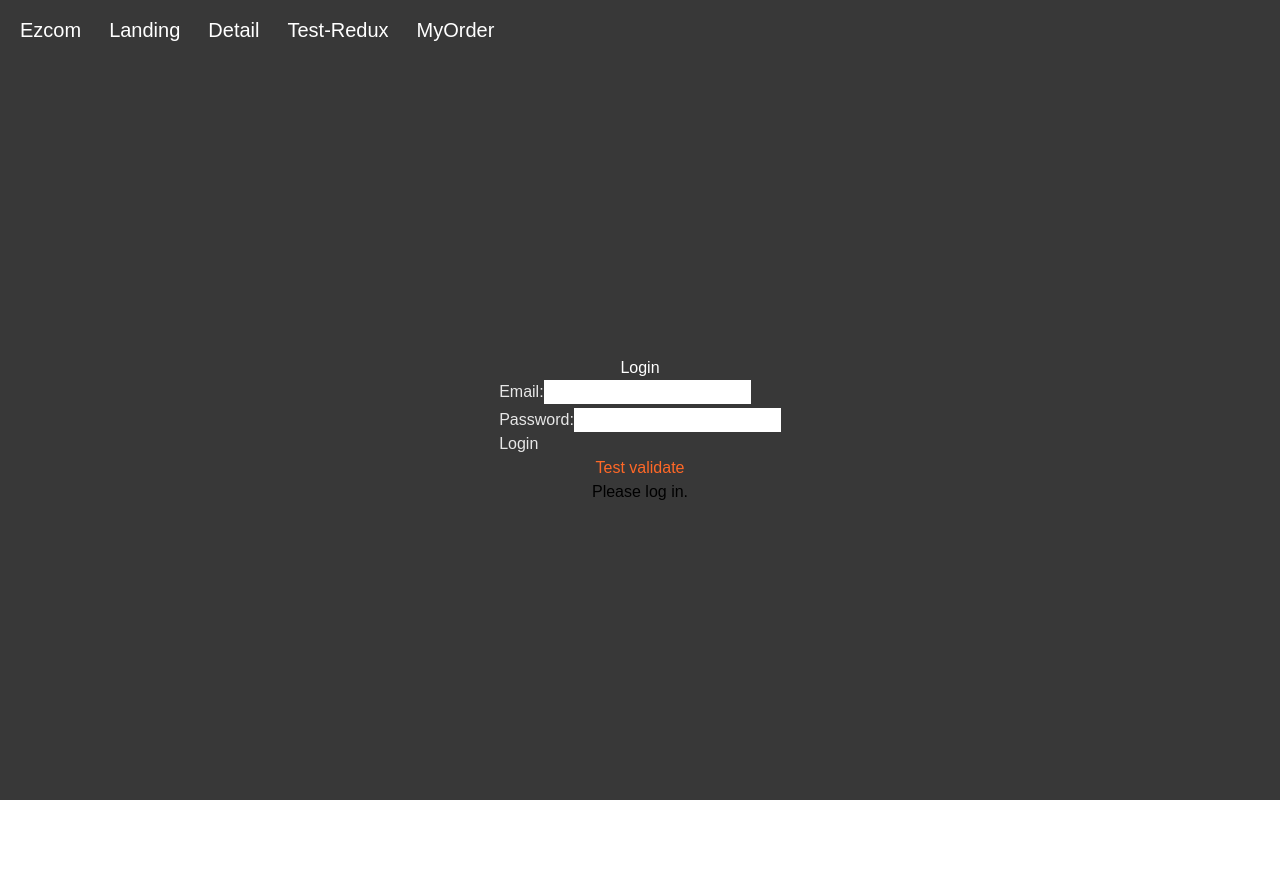
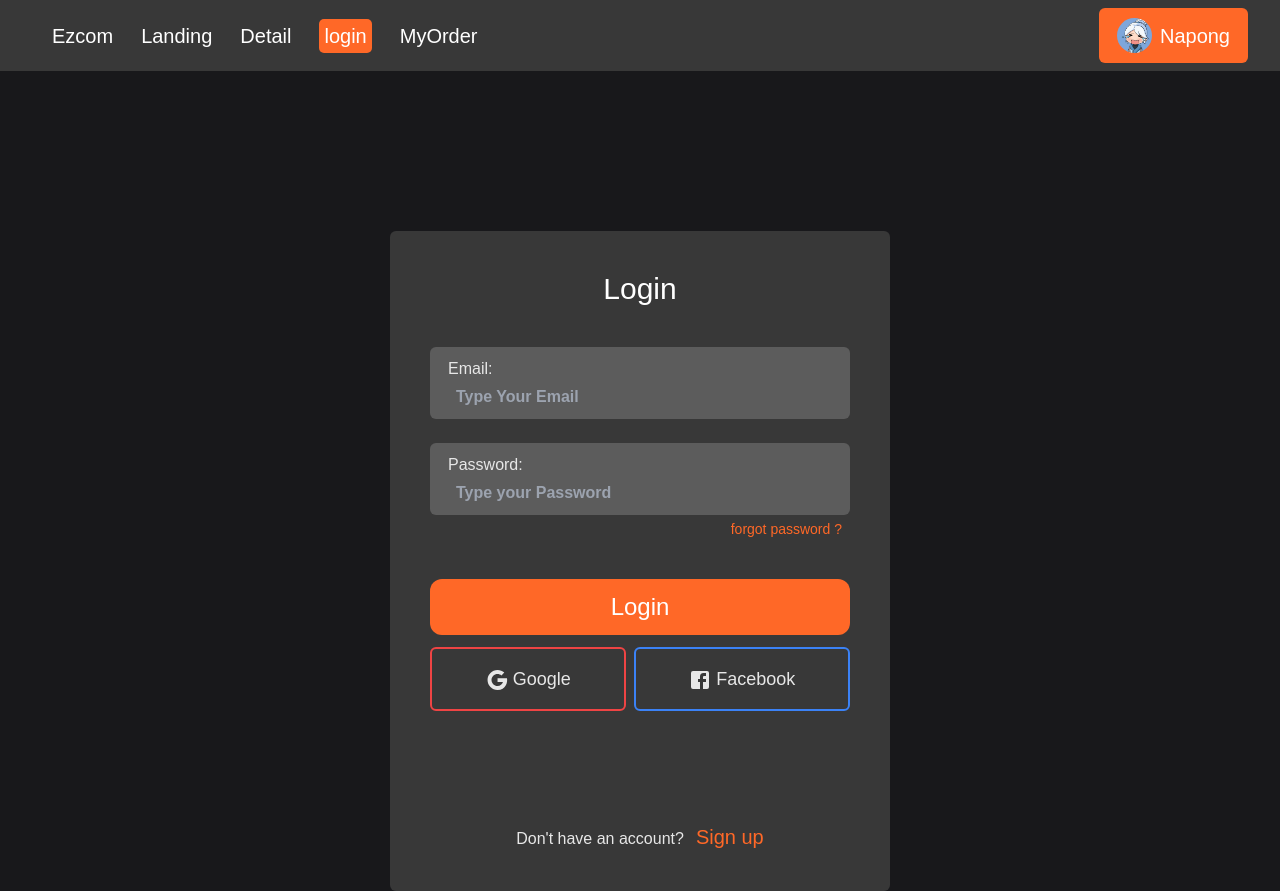
Before and after one commit to ezcom-team/ezcom-client, a React (Vite) app in the folder ezcom-frontend/: page /login in a window 1280 px wide. Before the commit the page ends 800 px from the top, so only its background shows below. Built offline with nearby package versions, Linux system fonts and the light colour scheme.

Commit message:
edit login and botton on detail , myorder page

```diff
--- /dev/null
+++ b/ezcom-frontend/src/components/AccountProfile/index.jsx
@@ -0,0 +1,53 @@
+import React, { useState } from 'react';
+import pic from '../../img/p1.jpg'
+function index() {
+    const [isOpen, setIsOpen] = useState(false);
+
+    const toggleDropdown = () => {
+        setIsOpen(!isOpen);
+    };
+
+    return (
+        <div className="relative inline-block text-left ">
+            <button
+                onClick={toggleDropdown}
+                type="button"
+                className="px-4 py-2 font-medium text-white bg-primary border-[2px] border-transparent hover:border-orange-700 rounded-md  focus:outline-none focus-visible:ring focus-visible:ring-blue-300"
+            >
+                <div className="h-[35px] flex">
+                    <img src={pic} className="max-h-full max-w-full rounded-full mr-2 " />
+                    <div className='my-auto text-xl'>Napong</div>
+                </div>
+
+            </button>
+
+            {/* Apply transition classes to create animation */}
+            <div
+                className={`${isOpen ? 'block' : 'hidden'
+                    } absolute right-0 mt-2 w-48 bg-200 rounded-lg shadow-lg transition-opacity duration-300 ease-in-out`}
+            >
+                <ul className="py-2">
+                    <li>
+                        <a
+                            href="#"
+                            className="block px-4 py-2 text-gray-800 hover:bg-gray-100"
+                        >
+                            Profile
+                        </a>
+                    </li>
+                    <li>
+                        <a
+                            href="#"
+                            className="block px-4 py-2 text-gray-800 hover:bg-gray-100"
+                        >
+                            Log out
+                        </a>
+                    </li>
+
+                </ul>
+            </div>
+        </div>
+    );
+}
+
+export default index;
--- a/ezcom-frontend/src/components/Buy/BuyDetail.jsx
+++ b/ezcom-frontend/src/components/Buy/BuyDetail.jsx
@@ -32,7 +32,7 @@ const BuyDetail = () => {
             </div>
             <div className="flex align-middle my-auto">
                 <a
-                    className=" bg-green-600 px-8 py-2 rounded-md hover:bg-green-700"
+                    className=" border-[2px] border-green-600 hover:bg-green-600 px-8 py-2 rounded-md duration-500"
                     href="#"
                 >
                     Buy
--- a/ezcom-frontend/src/components/MyOrderpage/BuyCard.jsx
+++ b/ezcom-frontend/src/components/MyOrderpage/BuyCard.jsx
@@ -38,7 +38,7 @@ const BuyCard =() =>{
             <div className="flex align-middle justify-center">
                 <div className="my-auto justify-center">
                 <a
-                    className=" bg-primary px-8 py-3 rounded-md hover:bg-orange-700 text-100"
+                    className="border-[2px] border-primary px-8 py-3 rounded-md hover:bg-primary text-100"
                     href="#"
                 >
                     Cancel
--- a/ezcom-frontend/src/components/Nav.jsx
+++ b/ezcom-frontend/src/components/Nav.jsx
@@ -1,6 +1,7 @@
 import React, { useState, useEffect } from "react";
 import { Link, useLocation } from "react-router-dom";
 import "./Nav.css";
+import AccountProfile from "./AccountProfile/index.jsx"
 
 function Nav() {
   const location = useLocation();
@@ -20,8 +21,8 @@ function Nav() {
       case "/about":
         buttonName = "detail";
         break;
-      case "/testRedux":
-        buttonName = "test";
+      case "/login":
+        buttonName = "login";
         break;
       case "/MyOrder":
         buttonName = "myorder";
@@ -34,8 +35,9 @@ function Nav() {
   }, [location]);
 
   return (
-    <nav className="bg-400 text-100 min-h-[60px] py-2">
-      <div className="flex gap-7 ml-5 box">
+    <nav className="bg-400 text-100 min-h-[60px] py-2 justify-center">
+      <div className="flex w-[95%] justify-between">
+        <div className="flex gap-7 ml-5 box">
         <Link
           className={selectedButton === "ezcom" ? "selected" : ""}
           to="/"
@@ -55,10 +57,10 @@ function Nav() {
           Detail
         </Link>
         <Link
-          className={selectedButton === "test" ? "selected" : ""}
-          to="/testRedux"
+          className={selectedButton === "login" ? "selected" : ""}
+          to="/login"
         >
-          Test-Redux
+          login
         </Link>
         <Link
           className={selectedButton === "myorder" ? "selected" : ""}
@@ -66,6 +68,10 @@ function Nav() {
         >
           MyOrder
         </Link>
+        </div>
+        <div>
+        <AccountProfile />
+        </div>
       </div>
     </nav>
   );
--- a/ezcom-frontend/src/components/Sell/SellDetail.jsx
+++ b/ezcom-frontend/src/components/Sell/SellDetail.jsx
@@ -39,7 +39,7 @@ const SellDetail = () => {
 
             <div className="flex align-middle">
                 <div className="my-auto flex gap-2 round">
-                    <a className=" bg-primary px-8 py-2 rounded-md hover:bg-orange-700" href='#'>
+                    <a className="border-[2px] border-primary px-8 py-2 rounded-md hover:bg-orange-600" href='#'>
                         Supply
                     </a>
 
--- a/ezcom-frontend/src/pages/About.jsx
+++ b/ezcom-frontend/src/pages/About.jsx
@@ -9,7 +9,7 @@ import BuyOrSellOrTrade from "../components/HeaderDetailPage/BuyOrSellOrTrade";
 
 function About() {
   return (
-    <div className=" bg-400">
+    <div className=" bg-back">
       <Nav />
       <Detail />
       <BuyOrSellOrTrade />
--- a/ezcom-frontend/src/pages/Login.jsx
+++ b/ezcom-frontend/src/pages/Login.jsx
@@ -5,6 +5,9 @@ import axios from "axios";
 import React, { useState } from "react";
 import Cookies from "js-cookie";
 import { setUser } from "../store/userSlice";
+import "./login.css"
+import GoogleIcon from '@mui/icons-material/Google';
+import FacebookIcon from '@mui/icons-material/Facebook';
 const instance = axios.create({
   baseURL: "https://ezcom-backend-production-09b5.up.railway.app",
   withCredentials: true, // ตรวจสอบการตั้งค่านี้
@@ -12,20 +15,20 @@ const instance = axios.create({
 });
 
 function Login() {
-  const user = useSelector(state => state.user.user);
+  const user = useSelector((state) => state.user.user);
   const dispatch = useDispatch();
   const [email, setEmail] = useState("");
   const [password, setPassword] = useState("");
 
-  const handleEmailChange = e => {
+  const handleEmailChange = (e) => {
     setEmail(e.target.value);
   };
 
-  const handlePasswordChange = e => {
+  const handlePasswordChange = (e) => {
     setPassword(e.target.value);
   };
 
-  const handleSubmit = async e => {
+  const handleSubmit = async (e) => {
     e.preventDefault();
     // ทำการตรวจสอบชื่อผู้ใช้และรหัสผ่าน และดำเนินการตามต้องการ (เช่น ส่งคำขอ API ไปยังเซิร์ฟเวอร์)
     try {
@@ -60,107 +63,114 @@ function Login() {
     console.log(`Username: ${username}, Password: ${password}`);
   };
 
-  const handleValidate = async () => {
-    try {
-      // console.log(Cookies.get("Authorization"));
-      const response = await instance.get(
-        "https://ezcom-backend-production-09b5.up.railway.app/auth/validate"
-      );
-      console.log("Login successful");
+  const [isEmailFocused, setIsEmailFocused] = useState(false);
+  const [isPasswordFocused, setIsPasswordFocused] = useState(false);
 
-      console.log(response.data.token);
-      if (response.status === 200) {
-        console.log(response.data);
-      } else {
-        // ดำเนินการเมื่อมีข้อผิดพลาดจาก API
-        console.error("Validate failed");
-      }
-    } catch (error) {
-      console.error("Error sending request:", error);
-    }
+  const handleEmailFocus = () => {
+    setIsEmailFocused(true);
+  };
+
+  const handleEmailBlur = () => {
+    setIsEmailFocused(false);
+  };
+
+  const handlePasswordFocus = () => {
+    setIsPasswordFocused(true);
+  };
+
+  const handlePasswordBlur = () => {
+    setIsPasswordFocused(false);
+  };
+
+  const emailInputStyle = {
+    border: isEmailFocused ? '2px solid #ff6827' : '2px solid transparent',
+    transition: 'border-color .5s ease',
+  };
+
+  const passwordInputStyle = {
+    border: isPasswordFocused ? '2px solid #ff6827' : '2px solid transparent',
+    transition: 'border-color .5s ease',
   };
 
   return (
-    <div className="flex flex-col min-h-screen bg-400">
+    <div className="flex flex-col min-h-screen ">
       <Nav />
-      <div className="flex flex-col items-center justify-center flex-1 bg-400">
-        <form onSubmit={handleSubmit}>
-          <div className="mb-1">
-            <h2 class="text-100 flex justify-center">Login</h2>
+      <div className="flex flex-col items-center flex-1 bg-back pt-40">
+        <form
+          onSubmit={handleSubmit}
+          className="bg-400 min-w-[500px] rounded-md p-10"
+        >
+          <div className="mb-10 ">
+            <h2 class="text-100 flex justify-center text-3xl ">Login</h2>
+          </div>
+          <div className="flex flex-col gap-6">
+            <div className="flex flex-col gap-1 bg-300 rounded-md py-2 px-4 " style={emailInputStyle}  >
               <label htmlFor="email" className="text-200">
                 Email:
               </label>
               <input
+                className="pl-2 font-semibold"
                 type="text"
                 id="email"
                 value={email}
                 onChange={handleEmailChange}
+                placeholder="Type Your Email"
+                onFocus={handleEmailFocus}
+                onBlur={handleEmailBlur}
               />
             </div>
-          <div>
+            <div className="flex flex-col gap-1">
+              <div className="flex flex-col gap-1 bg-300 rounded-md py-2 px-4" style={passwordInputStyle}>
                 <label htmlFor="password" className="text-200">
                   Password:
                 </label>
                 <input
+                  className="pl-2 font-semibold"
                   type="password"
                   id="password"
                   value={password}
                   onChange={handlePasswordChange}
+                  placeholder="Type your Password"
+                  onFocus={handlePasswordFocus}
+                  onBlur={handlePasswordBlur}
                 />
+
               </div>
-          <div>
-            <button type="submit" className="text-200">
+              <div className=" text-sm flex justify-end text-primary mr-2">
+                <button className="hover:underline">
+                  forgot password ?
+                </button>
+              </div>
+            </div>
+          </div>
+          <div className="flex justify-center mt-7 ">
+            <button className="flex min-w-[100%] justify-center bg-primary rounded-xl py-3 mt-3 text-100 text-2xl">
               Login
             </button>
           </div>
+
+          <div className="flex gap-2 mt-3">
+          <button className="text-200 p-4 flex-grow justify-start text-lg rounded-md border-[2px] border-red-500 hover:bg-red-500 duration-500">
+            <GoogleIcon />
+            <span className="ml-1">Google</span>
+          </button>
+          <button className="text-200 p-4 flex-grow justify-start text-lg rounded-md border-[2px] border-blue-500 hover:bg-blue-500 duration-500">
+          <FacebookIcon />
+            <span className="ml-1">Facebook</span>
+          </button>
+          </div>
+
+          <div className="flex justify-center items-end mt-28 gap-3 text-ce">
+            <div className="text-200">Don't have an account? </div>
+            <button className="text-primary text-xl">
+              Sign up
+            </button>
+          </div>
         </form>
-        <button onClick={handleValidate} className="text-primary">
-          Test validate
-        </button>
-        {user ? (
-          <>
-            <p>Welcome, {user.Name}!</p>
-          </>
-        ) : (
-          <>
-            <p>Please log in.</p>
-          </>
-        )}
+
       </div>
     </div>
   );
 }
 
 export default Login;
-
-// function Login() {
-//   const count = useSelector(state => state.counter.value);
-//   const dispatch = useDispatch();
-
-//   return (
-//     <div>
-//       <Nav />
-//       <div>
-//         <button
-//           aria-label="Increment value"
-//           onClick={() => dispatch(increment())}
-//         >
-//           Increment
-//         </button>
-//         <span>{count}</span>
-//         <button
-//           aria-label="Decrement value"
-//           onClick={() => dispatch(decrement())}
-//         >
-//           Decrement
-//         </button>
-//       </div>
-//       <div className="flex ">
-//           <form></form>
-//         <h1>Login</h1>
-//       </div>
-//     </div>
-//   );
-// }
-
-// export default Login;
--- a/ezcom-frontend/src/pages/MyOrder.jsx
+++ b/ezcom-frontend/src/pages/MyOrder.jsx
@@ -4,7 +4,7 @@ import MyOrder from "../components/MyOrderpage/MyOrder";
 
 function Landing() {
   return (
-    <div className="bg-400 min-h-full">
+    <div className="bg-back min-h-full">
       <Nav />
       <MyOrder />
     </div>
--- /dev/null
+++ b/ezcom-frontend/src/pages/login.css
@@ -0,0 +1,7 @@
+input {
+    background: transparent;
+    outline: none;
+    border: none;
+    color: #fff;
+    font-size: 16px;
+}
--- a/ezcom-frontend/tailwind.config.js
+++ b/ezcom-frontend/tailwind.config.js
@@ -11,6 +11,7 @@ export default {
         300: '#5c5c5c',
         200: '#e7e7e7',
         100: '#ffffff',
+        back: '#18181b',
       },
     },
   },
```
Also changed, not shown: ezcom-frontend/src/components/ProductDetail/Detail.jsx (+7 -7 lines). Lines whose indentation alone changed are shown as unchanged.
